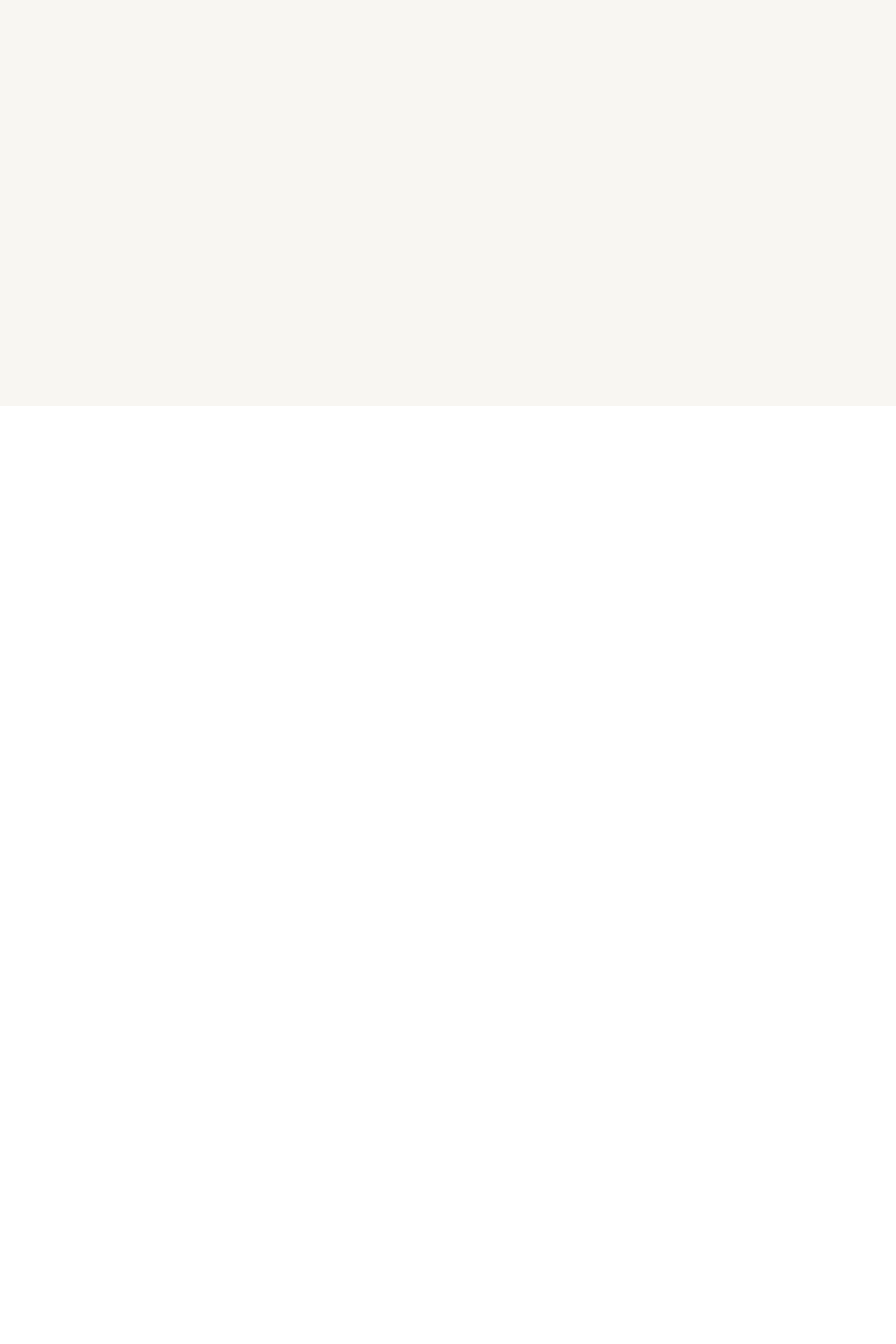
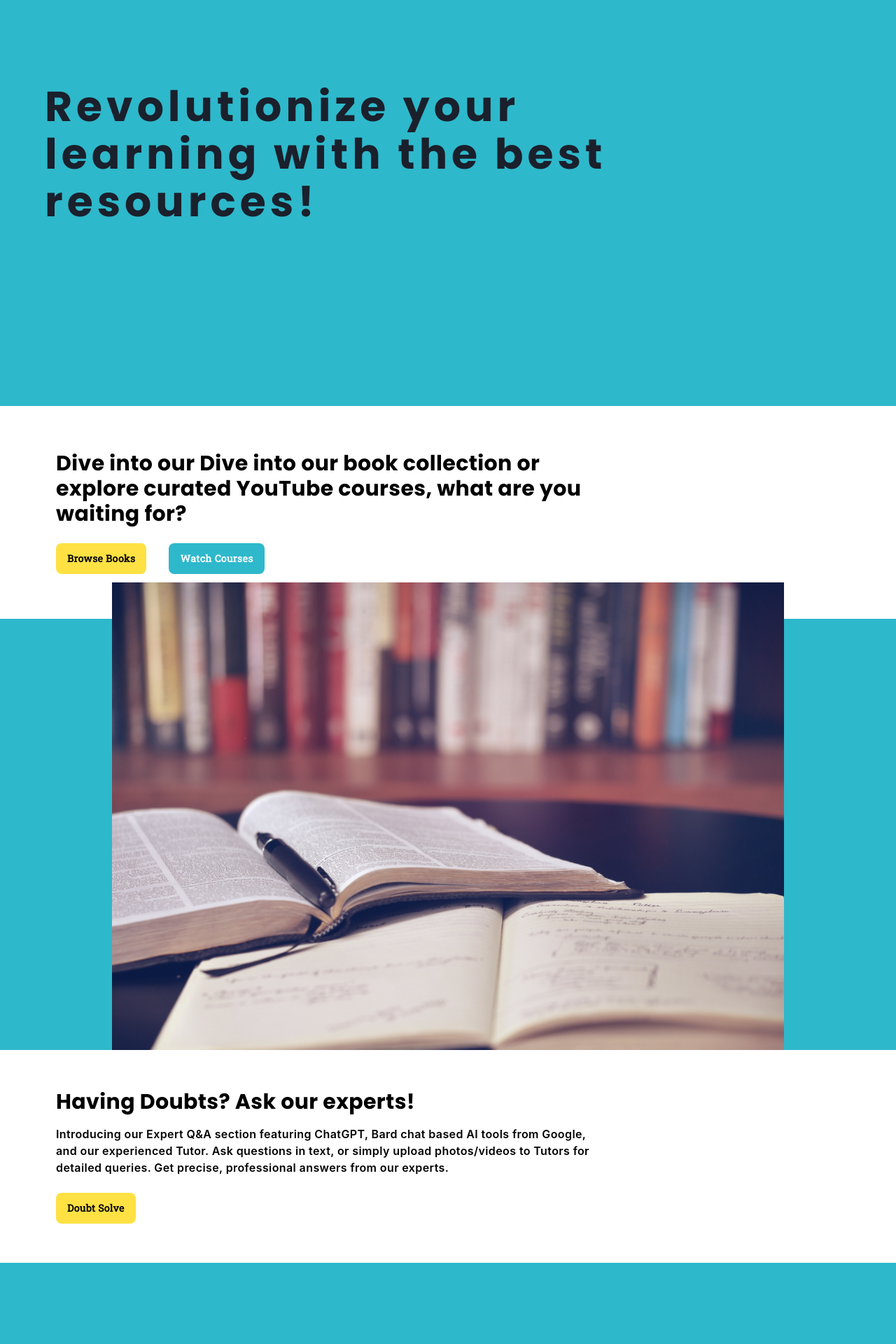
Before and after one commit to Akhand4795/EduVerse, a React (Create React App) app in the folder client-side/: page / in a window 1280 px wide. Shown: the part 220-2140 px from the top of the page at 70% size. Before the commit the page ends 800 px from the top, so only its background shows below. Built offline with nearby package versions, Linux system fonts and the light colour scheme.

Commit message:
Added incomplete homepage

```diff
--- a/client-side/public/index.html
+++ b/client-side/public/index.html
@@ -30,6 +30,8 @@
    <link rel="preconnect" href="https://fonts.googleapis.com">
 <link rel="preconnect" href="https://fonts.gstatic.com" crossorigin>
 <link href="https://fonts.googleapis.com/css2?family=Poppins:wght@300;500&family=Roboto+Slab:wght@300;400&family=Ubuntu:wght@300&display=swap" rel="stylesheet">
+<link rel="stylesheet" href="https://fonts.googleapis.com/css2?family=Poppins:wght@400;500;700&display=swap">
+
    <title>React App</title>
   </head>
   <body>
--- a/client-side/src/Components/Navbar/Navbar.js
+++ b/client-side/src/Components/Navbar/Navbar.js
@@ -12,9 +12,9 @@ const Navbar = () => {
 
   return (
     <>
-    <flex >
-    <Box display='flex' className='h-20 overflow-hidden' bg='#FFFFFF'>
-    <Box bg='#FFFFFF' w='1920 px' p={4} color='Black' className='flex justify-between items-center overflow-hidden'>
+    <flex>
+    <Box display='flex' className='h-20 w-screen overflow-x-hidden' bg='#FFFFFF'>
+    <Box bg='#FFFFFF'  p={4} color='Black' className='flex justify-between items-center overflow-hidden'>
     <h1 className="text-2xl font-semibold text-black ml-2"> <Link to="/"><span>Edu</span><span className='text-blue'>Verse</span> </Link></h1>
     </Box>
 
--- a/client-side/src/Pages/Authentication/Login/Login.js
+++ b/client-side/src/Pages/Authentication/Login/Login.js
@@ -27,7 +27,7 @@ const Login = () => {
   return (
     <div className="w-screen h-screen md:flex">
       {/* Left Side (Hidden on Small Screens) */}
-      <div className="hidden md:flex md:w-1/2 bg-yellow p-6 flex flex-col text-center justify-center">
+      <div className="hidden md:flex md:w-1/2 bg-yellow p-6 flex-col text-center justify-center">
           <h2 className="text-2xl font-bold text-black">
             "Unlocking Knowledge, Unleashing Potential"
           </h2>
--- a/client-side/src/Pages/Home/Home.js
+++ b/client-side/src/Pages/Home/Home.js
@@ -1,15 +1,63 @@
-import React from 'react'
-import Navbar from '../../Components/Navbar/Navbar'
-import SignUp from '../Authentication/SignUp/SignUp'
+import React from 'react';
+import { Box, Spacer } from '@chakra-ui/react';
 
 const Home = () => {
   return (
-      <div className="w-full h-screen bg-[#F8F6F2] overflow-hidden" >
-    <div>
-    </div>
+    <>
+      <div className="flex flex-col">
+        <div className="w-full h-720 flex flex-col bg-blue">
+          <div className='ml-16 h-full bg-blue flex flex-col justify-center items-start tracking-wide font-extrabold '>
+            <h1 className="text-2xl sm:text-3xl md:text-5xl lg:text-5xl xl:text-6xl pb-2 tracking-widest">Revolutionize your </h1>
+            <h1 className="text-2xl sm:text-3xl md:text-5xl lg:text-5xl xl:text-6xl pb-2 tracking-widest font-extrabold">learning with the best </h1>
+            <h1 className="text-2xl sm:text-3xl md:text-5xl lg:text-5xl xl:text-6xl tracking-widest font-bold">resources!</h1>
+          </div>
+        </div>
 
-    </div>
-  )
+        {/* //!============================== */}
+        <div className="h-387 bg-white  text-black flex flex-col justify-center items-start tracking-wide  ">
+          <div className="h-1/2 w-3/5  ml-20 text-black flex flex-col justify-center items-start tracking-wide ">
+            <h1 className='text-lg sm:text-xl md:text-xl lg:text-2xl xl:text-3xl font-extrabold'>Dive into our Dive into our book collection or explore curated YouTube courses, what are you waiting for?</h1>
+            <div className='flex flex-row mt-6 font-semibold text-sm  '><a className='bg-yellow text-black px-4 py-3  rounded-lg ' href="">Browse Books</a>
+            <a className='bg-blue ml-8 text-white px-4 py-3  rounded-lg ' href="">Watch Courses</a>
+            </div>
+          </div>
+        </div>
+
+       {/*  //!=============================== */}
+        <div className="h-616 w-full bg-blue text-black flex items-center">
+          <div className='flex flex-row align-middle justify-center'>
+            <div className='flex flex-col w-3/4'>
+              <img src="/Assets/Home/Book.jpg" alt="" />
+
+            </div>
+          </div>
+        </div>
+
+
+        {/* //!=================================== */}
+        <div className="h-387 bg-white text-black flex flex-col justify-center ">
+          <div className="h-1/2 w-3/5  ml-20 text-black flex flex-col justify-center items-start tracking-wide ">
+            <h1 className=' font-extrabold text-lg sm:text-xl md:text-xl lg:text-2xl xl:text-3xl'>Having Doubts? Ask our experts!</h1>
+            <p className='mt-4 font-semibold'>
+              Introducing our Expert Q&A section featuring ChatGPT, Bard chat based AI tools from Google, and our experienced Tutor. Ask questions in text, or simply upload photos/videos to Tutors for detailed queries. Get precise, professional answers from our experts.
+            </p>
+            <div className='flex flex-row mt-6 font-semibold text-sm  '><a className='bg-yellow text-black px-4 py-3  rounded-lg ' href="https://read-online-books.com/book/read-online-sex-story-an-erotica-short-free">Doubt Solve</a>
+            </div>
+          </div>
+        </div>
+
+        {/* //!================================= */}
+        <div className="h-616 bg-blue text-black flex justify-center items-center">
+          {/* Content for the fifth section */}
+        </div>
+        <div className="h-221 bg-black text-black flex justify-center items-center">
+          {/* Content for the sixth section */}
+        </div>
+      </div>
+    </>
+  );
 }
 
-export default Home
+
+
+export default Home;
--- a/client-side/src/index.css
+++ b/client-side/src/index.css
@@ -7,9 +7,6 @@
     margin:0;
     padding: 0;
     box-sizing: border-box;
-  }
-  h1{
-    font-family: 'Ubuntu', sans-serif;
   }
   h2,span,a{
     font-family: 'Roboto Slab', serif;
@@ -22,5 +19,8 @@
     font-family: 'Roboto Slab', serif;
     font-weight: 200;
   }
+  h1{
+    font-family: 'Poppins', sans-serif;
+  }
 
 }
--- a/client-side/tailwind.config.js
+++ b/client-side/tailwind.config.js
@@ -13,6 +13,17 @@ module.exports = {
       backgroundColor:{
         'yellow': '#FFE143',
         'blue':'#2EB8CB'
+      },
+      fontFamily: {
+        'poppins': ['"Poppins", sans'], // 'Poppins' is the font name, 'sans' is a generic font family
+      },
+      height:{
+        '720':'45rem',
+        '387':'19rem',
+        '616':'38.5rem',
+
+        '221':'14rem'
+
       }
     }
   },
```
Also changed, not shown: client-side/public/Assets/Home/Book.jpg (added), 1 other file (tests, documents, lock files or other folders).
